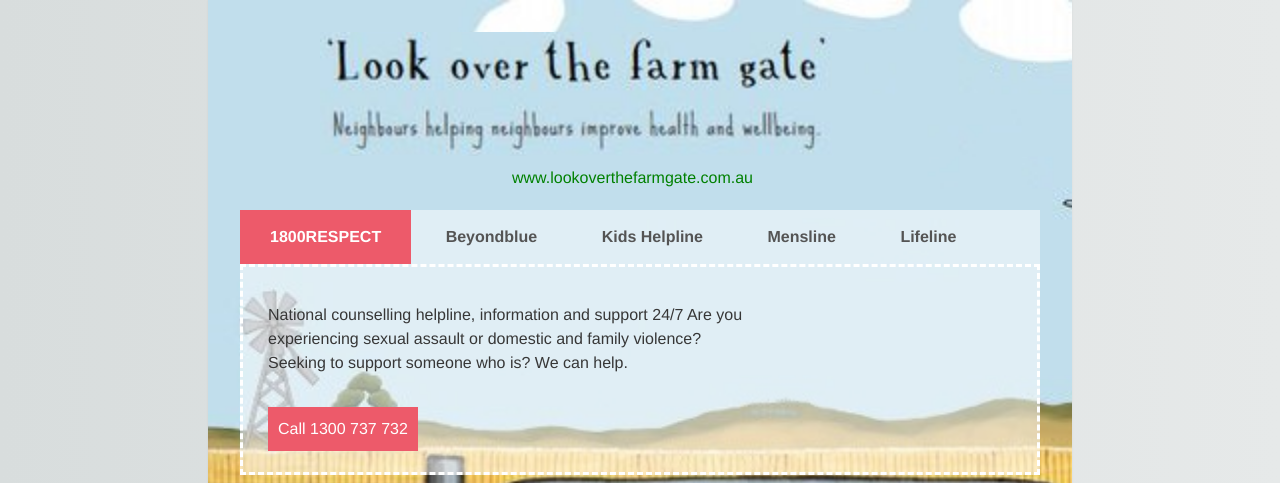
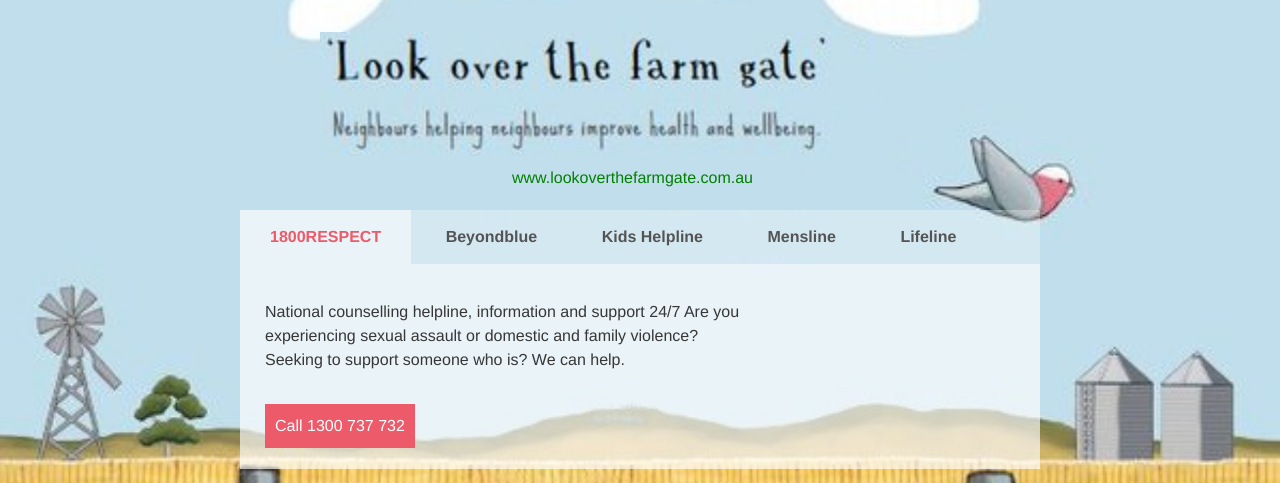
Before and after one commit to bobbyquennell/frontendLab, a plain HTML site: page LookOverTheFarmGate/index.html in a window 1280 px wide. Shown: the top 483 px of the page. Drawn offline with Linux system fonts and the light colour scheme.

Commit message:
remove dotted border of the main content

```diff
--- a/LookOverTheFarmGate/css/main.css
+++ b/LookOverTheFarmGate/css/main.css
@@ -3,6 +3,8 @@
     background-image: -webkit-linear-gradient(270deg,rgb(230,233,233) 0%,rgb(216,221,221) 100%);
     background-image: linear-gradient(270deg,rgb(230,233,233) 0%,rgb(216,221,221) 100%);
     -webkit-font-smoothing: antialiased;
+    background: url(../images/background.jpg)  no-repeat center;
+    background-size: cover;
 }
 
 body {
@@ -13,10 +15,9 @@
     font-size: 16px;
     line-height: 1.5em;
     color: #545454;
-    background-color: #ffffff;
-    box-shadow: 0 0 2px rgba(0, 0, 0, 0.06);
-    background: url(../images/background.jpg);
-    background-size: cover;
+    //background-color: rbga(255,255,255,0.1);
+    //box-shadow: 0 0 2px rgba(0, 0, 0, 0.06);
+
 
 }
 
@@ -126,7 +127,7 @@
 		input {display: none;}
 		label {display: inline-block; padding: 15px 30px; font-weight: 600; text-align: center;}
 		label:hover {color: #fff; cursor: pointer;}
-		input:checked + label {background: #ed5a6a; color: #fff;    /*border-top-style: dotted; border-left-style: dotted;border-right-style: dotted;*/}
+		input:checked + label {background: rgba(255,255,255,0.5); color: #ed5a6a;    /*border-top-style: dotted; border-left-style: dotted;border-right-style: dotted;*/}
 
 		#tab1:checked ~ .content #content1,
 		#tab2:checked ~ .content #content2,
@@ -154,15 +155,17 @@
 
 div.content{
 
-        border-style: dashed;
+        //border-style: dotted;
         border-color: #fff;
+        background: rgba(255,255,255,0.5);
+
 }
 div.main{
 
         margin-bottom: 20px;
 }
 .transparent{
-  background:rgba(255,255,255,0.5);
+  background:rgba(255,255,255,0.3);
 }
 a.btnTel {
     display: inline-block;
```
